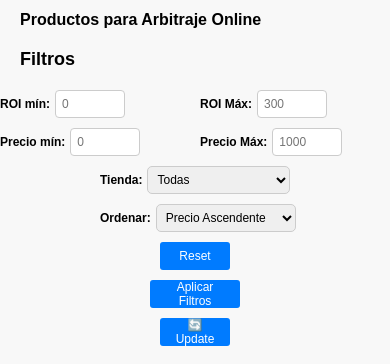
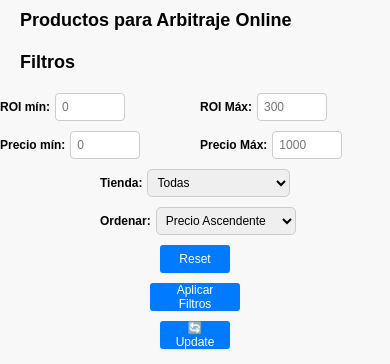
Before and after one commit to Italo1956/aoline1, a website: page index.html in a window 390 px wide. Shown: the top 364 px of the page. Drawn offline with Linux system fonts and the light colour scheme.

Commit message:
Add files via upload

```diff
--- a/miestilo.css
+++ b/miestilo.css
@@ -567,14 +567,14 @@ button.popup-close:hover {
 h1 {
     text-align: left;
     margin: 20px;
-    font-size: 24px;
+    font-size: 16px;
     line-height: 1.2;
 }
 
 /* Ajuste para pantallas pequeñas */
 @media (max-width: 500px) {
     h1 {
-        font-size: 16px;  /* Reducir tamaño de fuente */
+        font-size: 18px;  /* Reducir tamaño de fuente */
         white-space: nowrap;  /* Evitar salto de línea */
         overflow: hidden;  /* Ocultar texto que se desborde */
         text-overflow: ellipsis;  /* Mostrar ... si el texto es muy largo */
```
